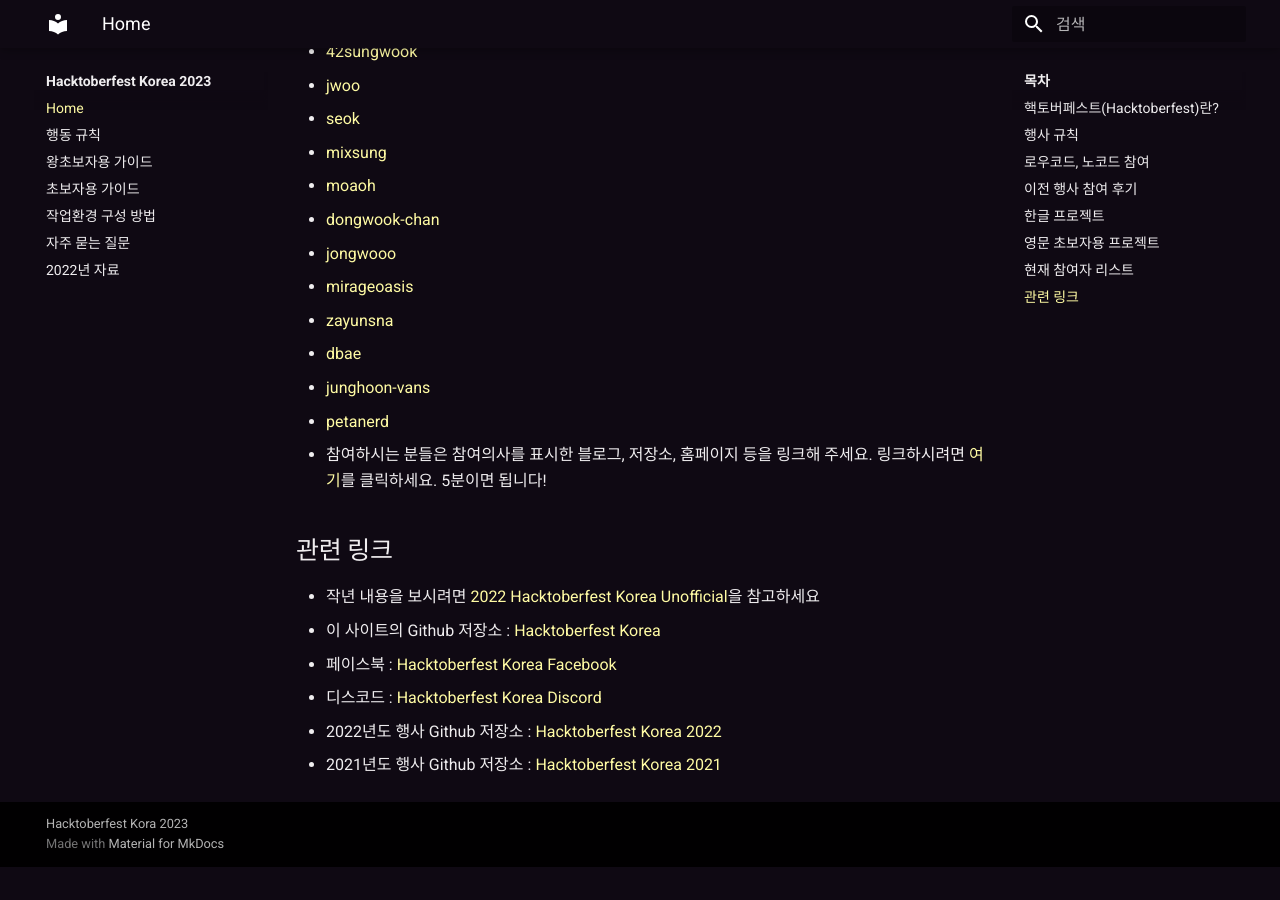
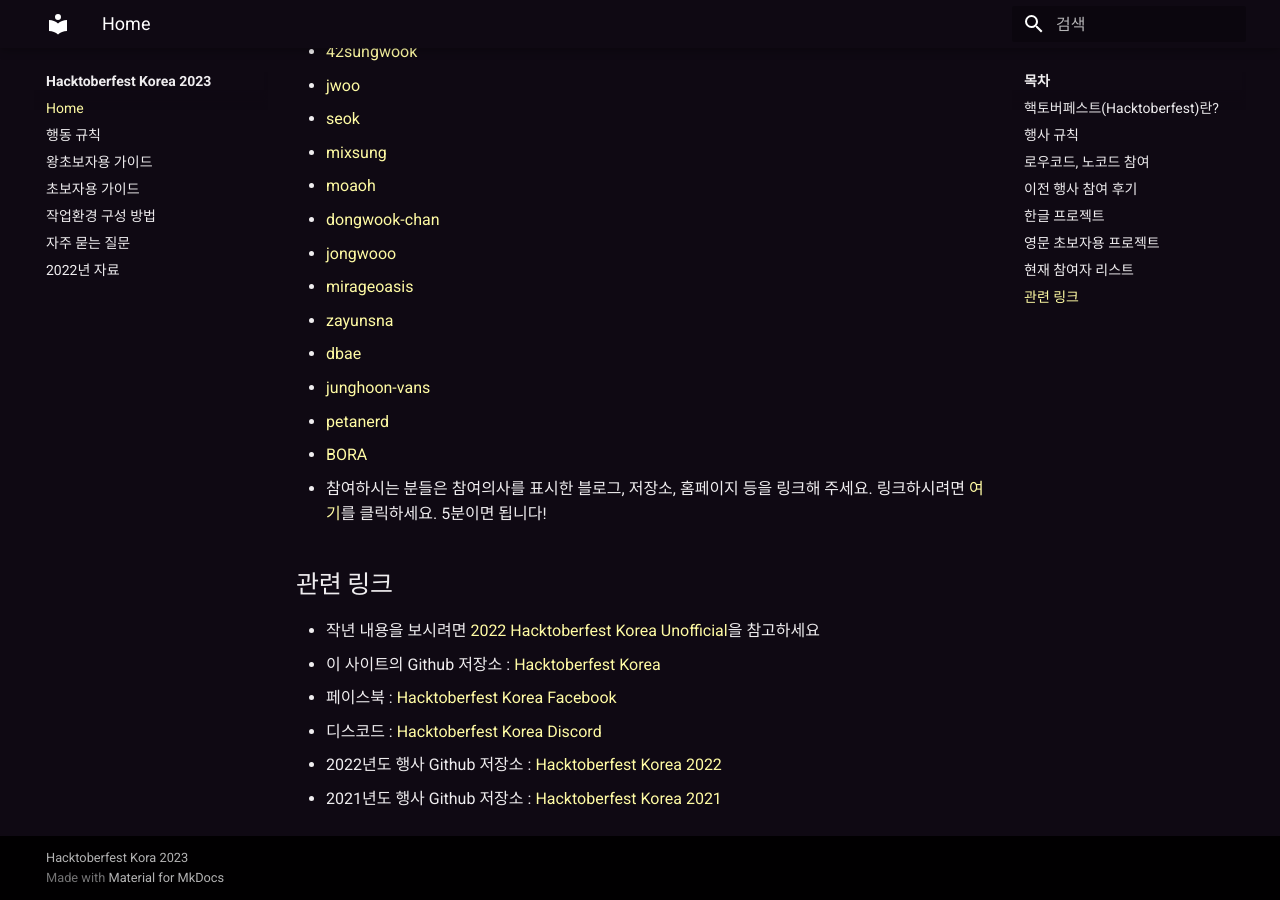
Before and after one commit to hacktoberfestkorea/hacktoberfestkorea, an MkDocs documentation site: the page built from docs/index.md, in a window 1280 px wide and 900 px high, scrolled down 4302 px. Built offline with MkDocs 1.6.1 and Material for MkDocs 9.7.7, drawn with Linux system fonts in a browser that asks for light colours; before the commit the page ends 5169 px from its top, so only the background shows below that.

Commit message:
BORA040126 링크

```diff
--- a/docs/index.md
+++ b/docs/index.md
@@ -116,6 +116,7 @@
 - [dbae](https://github.com/codero225)
 - [junghoon-vans](https://github.com/junghoon-vans)
 - [petanerd](https://github.com/petanerd)
+- [BORA](https://github.com/BORA040126)
 - 참여하시는 분들은 참여의사를 표시한 블로그, 저장소, 홈페이지 등을 링크해 주세요. 링크하시려면 [여기](https://github.com/phg98/hacktoberfestkorea/edit/master/docs/index.md)를 클릭하세요. 5분이면 됩니다!
 
 ## 관련 링크 {#associated-link}
```
